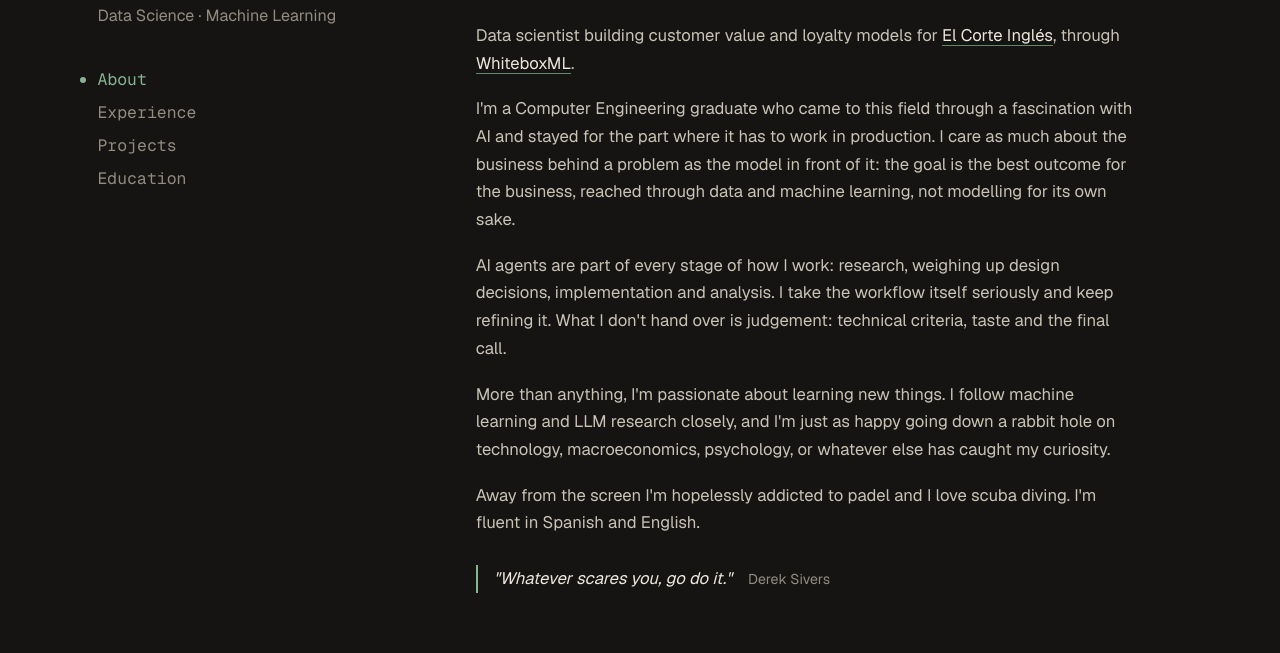
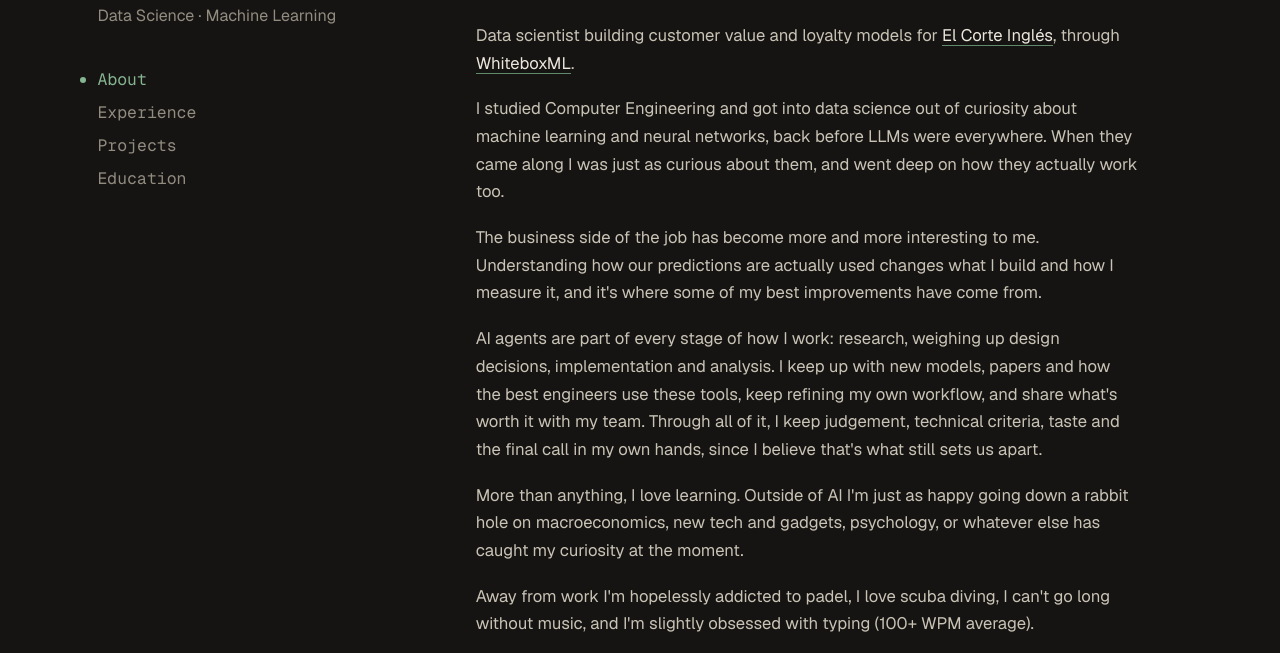
Before and after one commit to Spitfire101/Spitfire101.github.io, a plain HTML site: page index.html in a window 1280 px wide. Shown: the part 107-760 px from the top of the page. Drawn offline with Linux system fonts and the light colour scheme.

Commit message:
Rewrite About and add language course

```diff
--- a/index.html
+++ b/index.html
@@ -47,25 +47,34 @@
             through <a href="https://www.whiteboxml.com" target="_blank" rel="noopener">WhiteboxML</a>.
           </p>
           <p>
-            I'm a Computer Engineering graduate who came to this field through a fascination with
-            AI and stayed for the part where it has to work in production. I care as much about the
-            business behind a problem as the model in front of it: the goal is the best outcome for
-            the business, reached through data and machine learning, not modelling for its own sake.
+            I studied Computer Engineering and got into data science out of curiosity about machine
+            learning and neural networks, back before LLMs were everywhere. When they came along I was
+            just as curious about them, and went deep on how they actually work too.
+          </p>
+          <p>
+            The business side of the job has become more and more interesting to me. Understanding
+            how our predictions are actually used changes what I build and how I measure it, and
+            it's where some of my best improvements have come from.
           </p>
           <p>
             AI agents are part of every stage of how I work: research, weighing up design
-            decisions, implementation and analysis. I take the workflow itself seriously and keep
-            refining it. What I don't hand over is judgement: technical criteria, taste and the
-            final call.
+            decisions, implementation and analysis. I keep up with new models, papers and how the
+            best engineers use these tools, keep refining my own workflow, and share what's worth
+            it with my team. Through all of it, I keep judgement, technical criteria, taste and the
+            final call in my own hands, since I believe that's what still sets us apart.
           </p>
           <p>
-            More than anything, I'm passionate about learning new things. I follow machine learning
-            and LLM research closely, and I'm just as happy going down a rabbit hole on technology,
-            macroeconomics, psychology, or whatever else has caught my curiosity.
+            More than anything, I love learning. Outside of AI I'm just as happy going down a
+            rabbit hole on macroeconomics, new tech and gadgets, psychology, or whatever else has
+            caught my curiosity at the moment.
           </p>
           <p>
-            Away from the screen I'm hopelessly addicted to padel and I love scuba diving. I'm
-            fluent in Spanish and English.
+            Away from work I'm hopelessly addicted to padel, I love scuba diving, I can't go long
+            without music, and I'm slightly obsessed with typing (100+ WPM average).
+          </p>
+          <p>
+            I'm fluent in Spanish and English. I've always enjoyed learning languages, so I also
+            know some basic Norwegian, a little German and a touch of Portuguese.
           </p>
           <p class="motto">"Whatever scares you, go do it." <span class="by">Derek Sivers</span></p>
         </section>
@@ -244,7 +253,7 @@
           <div class="item">
             <h3>Exchange Semester · <span class="org">NTNU</span></h3>
             <p class="meta">Aug 2024 – Dec 2024 · Trondheim, Norway</p>
-            <p>Parallel computing, applied data science, security and cryptography, and modern ML in practice.</p>
+            <p>Parallel computing, applied data science, security and cryptography, and modern ML in practice, plus a Norwegian language course.</p>
           </div>
 
           <div class="item">
```
